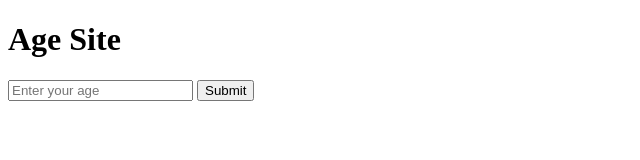
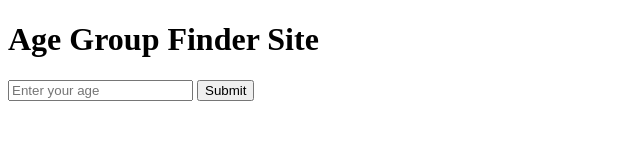
Before and after one commit to dhiaashalabi/ye-js-1-lab-1, a plain HTML site: page index.html in a window 1280 px wide. Shown: the whole page, without its empty margins (0-640 px from the left). Drawn offline with Linux system fonts and the light colour scheme.

Commit message:
Initial commit.

```diff
--- a/index.html
+++ b/index.html
@@ -5,11 +5,11 @@
     <meta charset="UTF-8">
     <meta http-equiv="X-UA-Compatible" content="IE=edge">
     <meta name="viewport" content="width=device-width, initial-scale=1.0">
-    <title>Age Site</title>
+    <title>Age Group Finder</title>
 </head>
 
 <body>
-    <h1>Age Site</h1>
+    <h1>Age Group Finder Site</h1>
     <input type="number" id="age" placeholder="Enter your age">
     <button id="btn">Submit</button>
     <h2 id="result"></h2>
```
